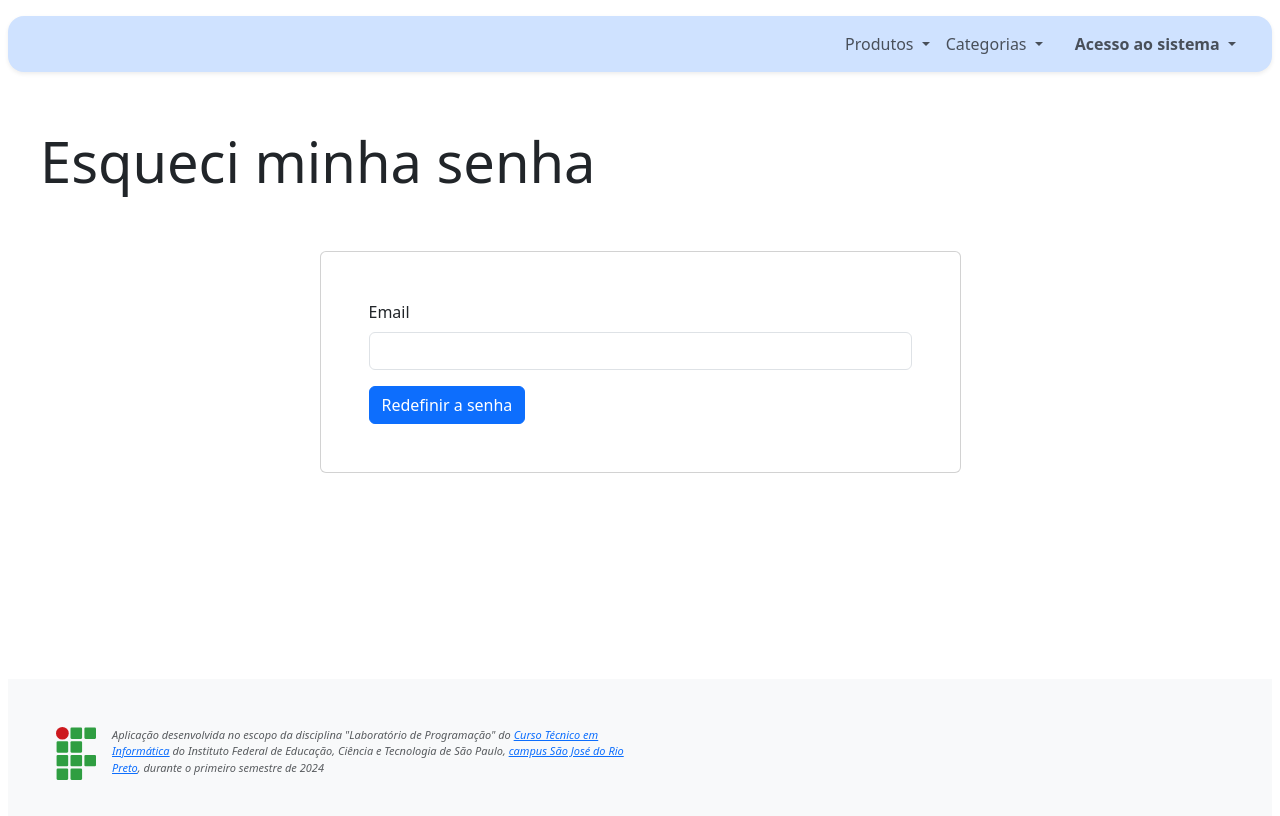
After one commit to TINF-IFSP-RioPreto/2024-labprog-flask-estoque, a Flask app: page /admin/user/new_password in a window 1280 px wide. The commit adds this page. Run offline with Flask 3, Linux system fonts and the light colour scheme; parts of the project's set-up code (start-up, migrations or seed data) failed here and were passed over; some libraries are stand-ins or nearby versions.

Commit message:
Features: -- Controller de autenticação: esqueci a minha senha
Extensões:
-- Flask-Mailman
-- PyJWT

```diff
--- a/requirements.txt
+++ b/requirements.txt
@@ -9,3 +9,5 @@ wtforms[email]~=3.1
 Flask-WTF~=1.2
 pytz~=2024.1
 Werkzeug~=3.0
+flask-mailman~=1.0
+PyJWT~=2.8
--- a/src/factory.py
+++ b/src/factory.py
@@ -9,7 +9,7 @@ from flask_login import user_logged_in
 
 import src.routes.auth
 from src.models.usuario import User
-from src.modules import bootstrap, minify, db, csrf, login
+from src.modules import bootstrap, minify, db, csrf, login, mail
 from src.utils import existe_esquema, timestamp
 
 
@@ -45,6 +45,7 @@ def create_app(config_filename: str = 'config.dev.json') -> Flask:
     login.login_message = "É necessário estar logado para acessar esta funcionalidade"
     login.login_message_category = 'warning'
     login.session_protection = 'strong'
+    mail.init_app(app)
 
     @login.user_loader
     def load_user(user_id):
--- a/src/forms/auth.py
+++ b/src/forms/auth.py
@@ -1,6 +1,6 @@
 from flask_wtf import FlaskForm
 from wtforms.fields.simple import StringField, PasswordField, BooleanField, SubmitField
-from wtforms.validators import InputRequired, Email
+from wtforms.validators import InputRequired, Email, EqualTo
 
 
 class LoginForm(FlaskForm):
@@ -12,3 +12,21 @@ class LoginForm(FlaskForm):
                              validators=[InputRequired(message="É necessário digitar a senha")])
     remember_me = BooleanField("Permanecer conectado?", default=False)
     submit = SubmitField("Entrar")
+
+
+class SetNewPasswordForm(FlaskForm):
+    password = PasswordField("Nova senha",
+                             validators=[InputRequired(message="É necessário escolher uma senha")])
+    password2 = PasswordField("Confirme a nova senha",
+                              validators=[InputRequired(message="É necessário repetir a nova senha"),
+                                          EqualTo('password',
+                                                  message="As senhão não são iguais")])
+    submit = SubmitField("Cadastrar a nova senha")
+
+class AskToResetPassword(FlaskForm):
+    email = StringField("Email",
+                        validators=[InputRequired(message="É obrigatório informar o email para o qual"
+                                                          " se deseja definir nova senha"),
+                                    Email(message="Informe um email válido",
+                                          check_deliverability=False)])
+    submit = SubmitField("Redefinir a senha")
--- a/src/modules.py
+++ b/src/modules.py
@@ -1,5 +1,6 @@
 from flask_bootstrap import Bootstrap5
 from flask_login import LoginManager
+from flask_mailman import Mail
 from flask_minify import Minify
 from flask_sqlalchemy import SQLAlchemy
 from flask_wtf import CSRFProtect
@@ -18,3 +19,4 @@ db = SQLAlchemy(model_class=Base,
                 disable_autonaming=True)
 login = LoginManager()
 csrf = CSRFProtect()
+mail = Mail()
--- a/src/routes/auth.py
+++ b/src/routes/auth.py
@@ -1,11 +1,11 @@
 from urllib.parse import urlsplit
 
-from flask import Blueprint, redirect, url_for, render_template, flash, request
+from flask import Blueprint, redirect, url_for, render_template, flash, request, current_app
 from flask_login import current_user, login_user, login_required, logout_user
 
 from src.models.usuario import User
 from src.modules import db
-from src.forms.auth import LoginForm
+from src.forms.auth import LoginForm, SetNewPasswordForm, AskToResetPassword
 
 bp = Blueprint('auth', __name__, url_prefix='/admin/user')
 
@@ -46,3 +46,50 @@ def logout():
     logout_user()
     flash("Sessão encerrada", category='success')
     return redirect(url_for('index'))
+
+@bp.route('/reset_password/<token>', methods=['GET', 'POST'])
+def reset_password(token):
+    if current_user.is_authenticated:
+        return redirect(url_for('index'))
+    usuario, action = User.verify_jwt_token(token)
+    if usuario is None:
+        flash("Usuário inválido no token", category='warning')
+        return redirect(url_for('index'))
+    if action == 'reset_password':
+        form = SetNewPasswordForm()
+        if form.validate_on_submit():
+            usuario.set_password(form.password.data)
+            db.session.commit()
+            flash("Sua senha foi redefinida com sucesso", category='success')
+            return redirect(url_for('auth.login'))
+        return render_template('render_simple_slim_form.jinja2',
+                               title="Escolha uma nova senha",
+                               form=form)
+    else:
+        flash("Token inválido para mudança de senha", category='warning')
+        return redirect(url_for('index'))
+
+@bp.route('/new_password', methods=['GET', 'POST'])
+def new_password():
+    if current_user.is_authenticated:
+        return redirect(url_for('index'))
+
+    form = AskToResetPassword()
+    if form.validate_on_submit():
+        email = form.email.data
+        usuario = User.get_by_email(email)
+        flash(f"Se houver uma conta com o email {email}, uma mensagem será enviada com as instruções "
+              f"para a troca da senha", category='info')
+        if usuario:
+            body = render_template('auth/email/password-reset-email.jinja2',
+                                   user=usuario,
+                                   token=usuario.create_jwt_token('reset_password'),
+                                   host=current_app.config.get('APP_BASE_URL'))
+            if not usuario.send_email(subject="Altere a sua senha", body=body):
+                current_app.logger.warning("Email de reset de senha para o usuario %s não enviado" % (email))
+            return redirect(url_for('auth.login'))
+        current_app.logger.warning("Pedido de reset de senha para usuário inexistente (%s)" % (email))
+        return redirect(url_for('auth.login'))
+    return render_template('render_simple_slim_form.jinja2',
+                           title="Esqueci minha senha",
+                           form=form)
--- a/src/templates/auth/login.jinja2
+++ b/src/templates/auth/login.jinja2
@@ -28,7 +28,7 @@
                                 Não tem uma conta? <a href="#" class="text-dark">Crie uma!</a>
                             </div>
                             <div class="text-center">
-                                <a href="#" class="text-dark">Esqueceu a senha?</a>
+                                <a href="{{ url_for('auth.new_password') }}" class="text-dark">Esqueceu a senha?</a>
                             </div>
                         </div>
                     </div>
--- /dev/null
+++ b/src/templates/render_simple_slim_form.jinja2
@@ -0,0 +1,18 @@
+{% extends '_layout.jinja2' %}
+{% from 'bootstrap5/form.html' import render_form %}
+
+{% block content %}
+<section class="h-100">
+    <div class="container h-100">
+        <div class="row justify-content-sm-center h-100">
+            <div class="col-xxl-5 col-xl-7 col-lg-7 col-md-9 col-sm-12">
+                <div class="card">
+                    <div class="card-body p-5">
+                        {{ render_form(form, button_style='primary', novalidate=True) }}
+                    </div>
+                </div>
+            </div>
+        </div>
+    </div>
+</section>
+{% endblock %}
```
Also changed, not shown: src/models/usuario.py (+45 -0 lines), src/templates/auth/email/password-reset-email.jinja2 (added, +8 -0 lines).
